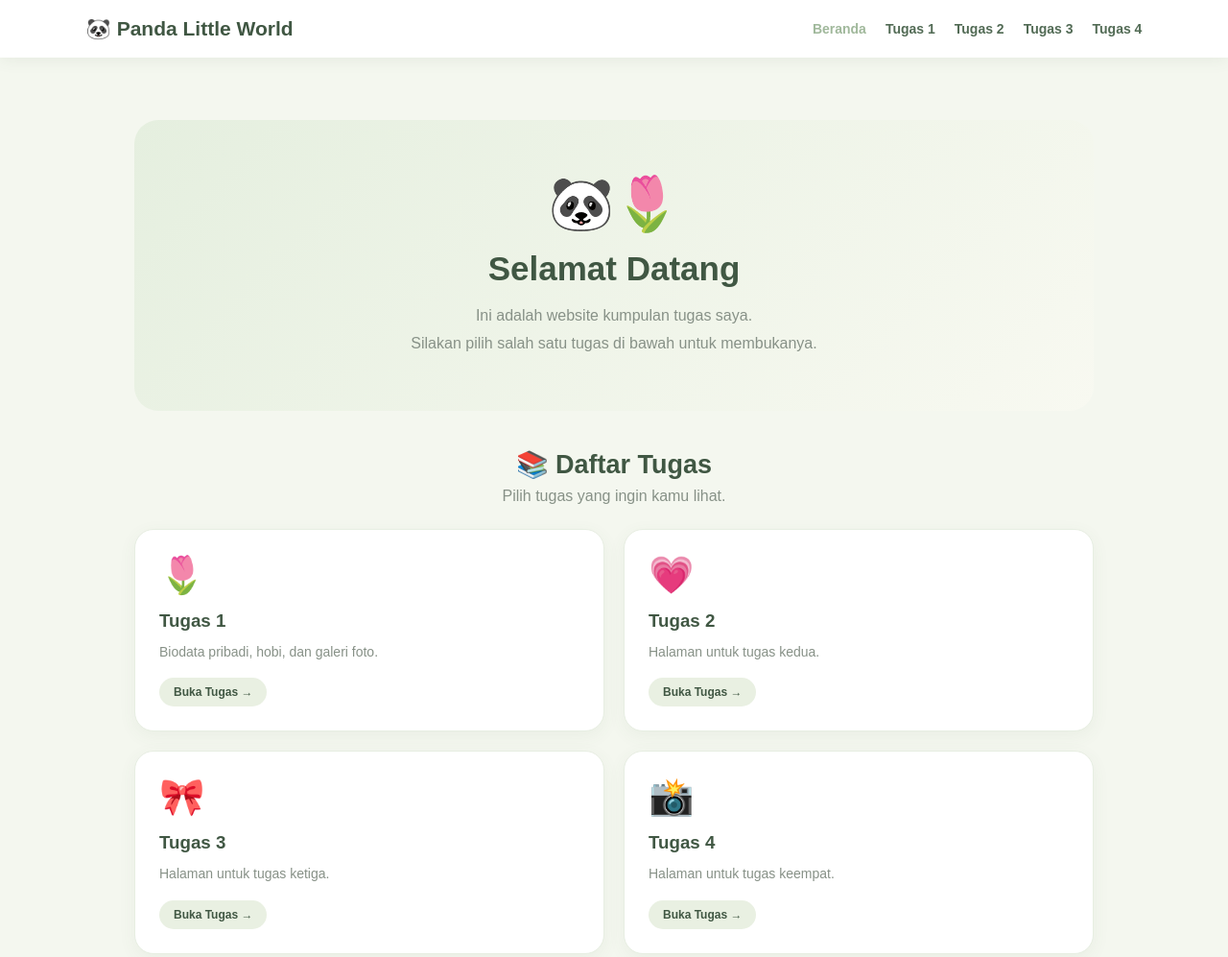
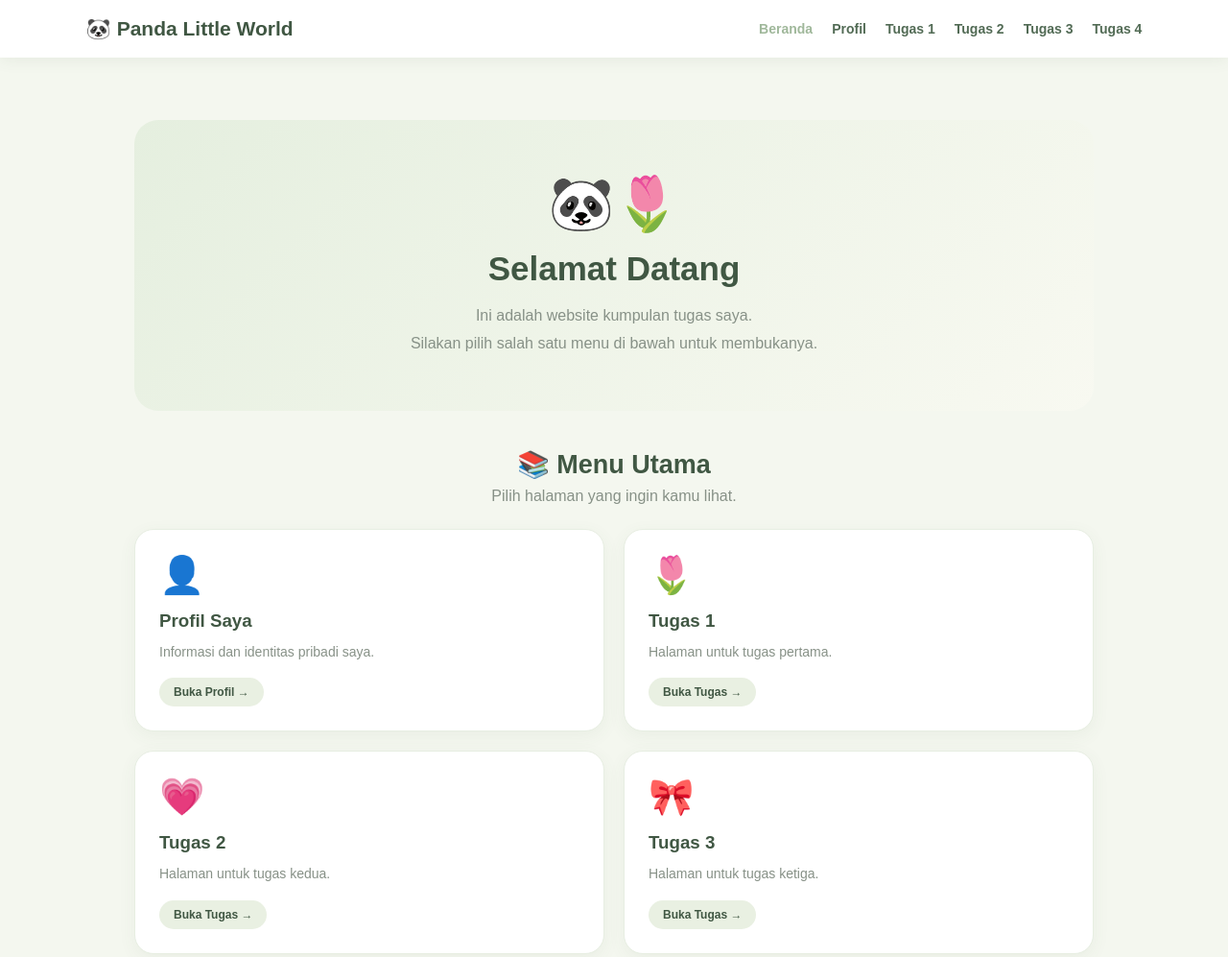
Before and after one commit to zahratulhayati77-max/zahraaja, a plain HTML site: page index.html in a window 1280 px wide. Shown: the top 997 px of the page at 96% size. Drawn offline with Linux system fonts and the light colour scheme.

Commit message:
index.html

```diff
--- a/index.html
+++ b/index.html
@@ -239,6 +239,7 @@ footer {
 
  <div class="menu">
   <a onclick="bukaHalaman('beranda')" id="nav-beranda" class="active">Beranda</a>
+  <a onclick="bukaHalaman('profil')" id="nav-profil">Profil</a>
   <a onclick="bukaHalaman('tugas1')" id="nav-tugas1">Tugas 1</a>
   <a onclick="bukaHalaman('tugas2')" id="nav-tugas2">Tugas 2</a>
   <a onclick="bukaHalaman('tugas3')" id="nav-tugas3">Tugas 3</a>
@@ -256,24 +257,37 @@ footer {
   <p>
    Ini adalah website kumpulan tugas saya.
    <br>
-   Silakan pilih salah satu tugas di bawah
+   Silakan pilih salah satu menu di bawah
    untuk membukanya.
   </p>
  </div>
 
  <div class="judul">
-  <h2>📚 Daftar Tugas</h2>
-  <p>Pilih tugas yang ingin kamu lihat.</p>
+  <h2>📚 Menu Utama</h2>
+  <p>Pilih halaman yang ingin kamu lihat.</p>
  </div>
 
  <div class="tugas-container">
 
+  <!-- PROFIL -->
+
+  <div class="tugas-card" onclick="bukaHalaman('profil')">
+   <div class="icon">👤</div>
+   <h3>Profil Saya</h3>
+   <p>Informasi dan identitas pribadi saya.</p>
+   <span>Buka Profil →</span>
+  </div>
+
+  <!-- TUGAS 1 -->
+
   <div class="tugas-card" onclick="bukaHalaman('tugas1')">
    <div class="icon">🌷</div>
    <h3>Tugas 1</h3>
-   <p>Biodata pribadi, hobi, dan galeri foto.</p>
+   <p>Halaman untuk tugas pertama.</p>
    <span>Buka Tugas →</span>
   </div>
+
+  <!-- TUGAS 2 -->
 
   <div class="tugas-card" onclick="bukaHalaman('tugas2')">
    <div class="icon">💗</div>
@@ -282,12 +296,16 @@ footer {
    <span>Buka Tugas →</span>
   </div>
 
+  <!-- TUGAS 3 -->
+
   <div class="tugas-card" onclick="bukaHalaman('tugas3')">
    <div class="icon">🎀</div>
    <h3>Tugas 3</h3>
    <p>Halaman untuk tugas ketiga.</p>
    <span>Buka Tugas →</span>
   </div>
+
+  <!-- TUGAS 4 -->
 
   <div class="tugas-card" onclick="bukaHalaman('tugas4')">
    <div class="icon">📸</div>
@@ -300,48 +318,69 @@ footer {
 
 </main>
 
+<!-- HALAMAN PROFIL -->
+
+<section class="halaman" id="profil">
+
+ <div class="header-tugas">
+  <h1>👤 Profil Saya</h1>
+  <p>Selamat datang di halaman profil pribadi saya.</p>
+ </div>
+
+ <div class="area-kosong"></div>
+
+</section>
+
 <!-- HALAMAN TUGAS 1 -->
 
 <section class="halaman" id="tugas1">
+
  <div class="header-tugas">
   <h1>🌷 Tugas 1</h1>
-  <p>Biodata pribadi, hobi, dan galeri foto.</p>
+  <p>Halaman tugas pertama.</p>
  </div>
 
  <div class="area-kosong"></div>
+
 </section>
 
 <!-- HALAMAN TUGAS 2 -->
 
 <section class="halaman" id="tugas2">
+
  <div class="header-tugas">
   <h1>💗 Tugas 2</h1>
   <p>Halaman tugas kedua.</p>
  </div>
 
  <div class="area-kosong"></div>
+
 </section>
 
 <!-- HALAMAN TUGAS 3 -->
 
 <section class="halaman" id="tugas3">
+
  <div class="header-tugas">
   <h1>🎀 Tugas 3</h1>
   <p>Halaman tugas ketiga.</p>
  </div>
 
  <div class="area-kosong"></div>
+
 </section>
 
 <!-- HALAMAN TUGAS 4 -->
 
 <section class="halaman" id="tugas4">
+
  <div class="header-tugas">
   <h1>📸 Tugas 4</h1>
   <p>Halaman tugas keempat.</p>
  </div>
 
  <div class="area-kosong"></div>
+
 </section>
 
 <!-- FOOTER -->
@@ -355,6 +394,7 @@ footer {
 <!-- JAVASCRIPT -->
 
 <script>
+
 function bukaHalaman(id) {
 
  document.getElementById("beranda").style.display = "none";
@@ -377,6 +417,7 @@ function bukaHalaman(id) {
   document.getElementById("beranda").style.display = "block";
  }
 }
+
 </script>
 
 </body>
```
